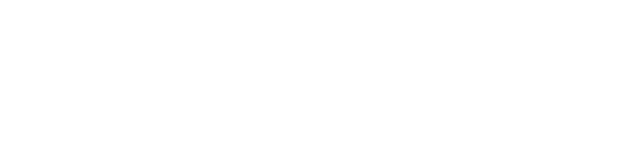
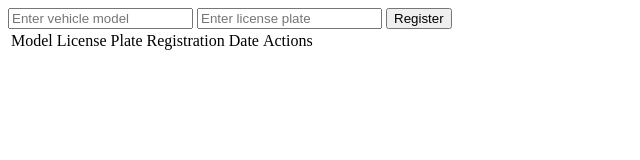
Before and after one commit to davicesca/typescript-parking-manager, a plain HTML site: page src/index.html in a window 1280 px wide. Shown: the whole page, without its empty margins (0-640 px from the left). Drawn offline with Linux system fonts and the light colour scheme.

Commit message:
Add basic html

```diff
--- a/src/index.html
+++ b/src/index.html
@@ -10,6 +10,22 @@
     <script defer src="./assets/ts/script.js"></script>
 </head>
 <body>
+    <form>
+        <input type="text" id="model" placeholder="Enter vehicle model">
+        <input type="text" id="license-plate" placeholder="Enter license plate">
+        <button type="submit" id="register">Register</button>
+    </form>
 
+    <table>
+        <thead>
+            <tr>
+                <td>Model</td>
+                <td>License Plate</td>
+                <td>Registration Date</td>
+                <td>Actions</td>
+            </tr>
+        </thead>
+        <tbody id="parking-yard"></tbody>
+    </table>
 </body>
 </html>
```
